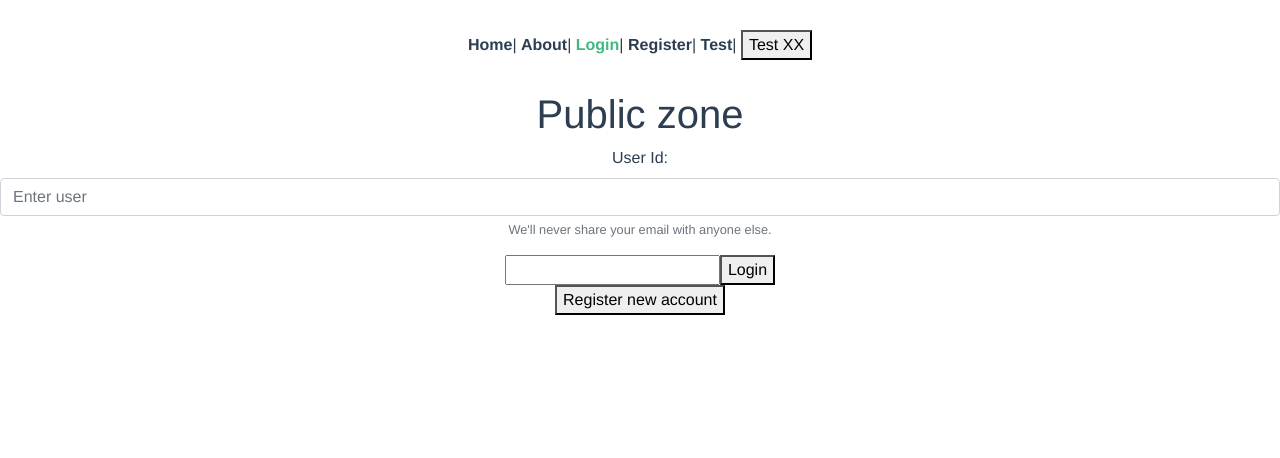
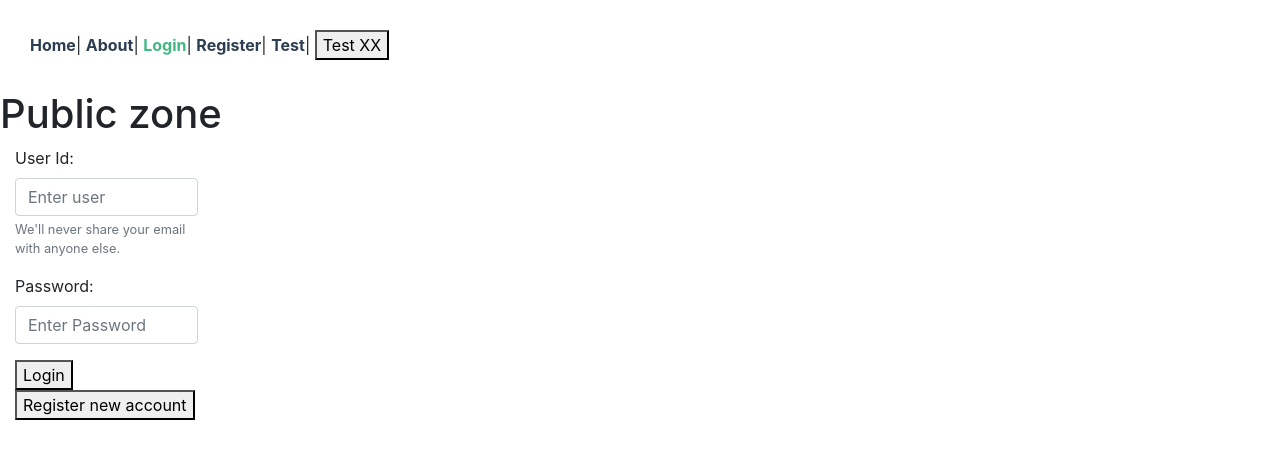
Before and after one commit to Sommaik/simplevue, a Vue app: page /login in a window 1280 px wide. Shown: the top 458 px of the page. Built offline with nearby package versions, Linux system fonts and the light colour scheme.

Commit message:
set input with bt

```diff
--- a/src/App.vue
+++ b/src/App.vue
@@ -13,11 +13,11 @@
 
 <style>
 #app {
-  font-family: "Avenir", Helvetica, Arial, sans-serif;
+  /* font-family: "Avenir", Helvetica, Arial, sans-serif;
   -webkit-font-smoothing: antialiased;
   -moz-osx-font-smoothing: grayscale;
   text-align: center;
-  color: #2c3e50;
+  color: #2c3e50; */
 }
 #nav {
   padding: 30px;
--- a/src/views/Login.vue
+++ b/src/views/Login.vue
@@ -1,5 +1,8 @@
 <template>
   <div>
+    <b-container fluid>
+      <b-row>
+        <b-col cols="12" sm="12" md="6" lg="4" xl="2">
           <b-form @submit.prevent="onFormSubmit">
             <b-form-group
               id="input-group-userId"
@@ -7,17 +10,22 @@
               label-for="userId"
               description="We'll never share your email with anyone else."
             >
+              <b-form-input id="userId" v-model="userId" type="text" placeholder="Enter user"></b-form-input>
+            </b-form-group>
+            <b-form-group id="input-group-password" label="Password:" label-for="password">
               <b-form-input
-          id="userId"
-          v-model="userId"
-          type="text"
-          placeholder="Enter user"
+                id="password"
+                v-model="password"
+                type="password"
+                placeholder="Enter Password"
               ></b-form-input>
             </b-form-group>
-      <input id="password" v-model="password" type="password" />
             <button type="submit">Login</button>
           </b-form>
+        </b-col>
+      </b-row>
       <button id="register" @click="onRegisterClick">Register new account</button>
+    </b-container>
   </div>
 </template>
 
```
Lines whose indentation alone changed are shown as unchanged.
